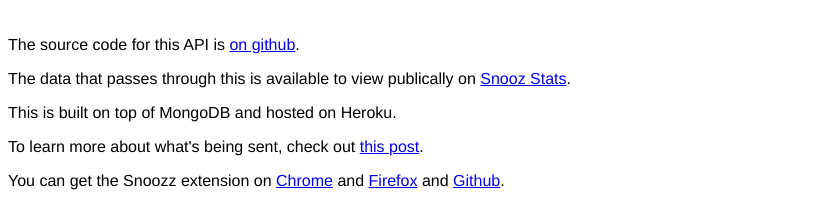
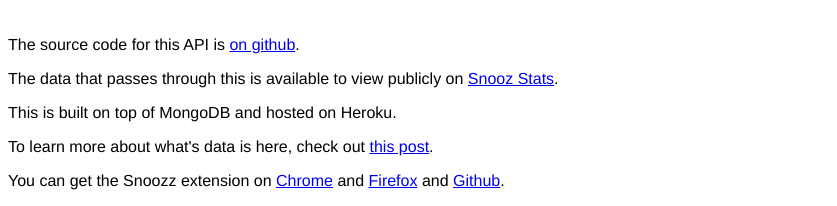
Before and after one commit to rohanb10/snoozz-stats, a website: page public/index.html in a window 1280 px wide. Shown: the part 211-417 px from the top of the page, without its empty margins (0-837 px from the left). Drawn offline with Linux system fonts and the light colour scheme.

Commit message:
fix links

```diff
--- a/public/index.html
+++ b/public/index.html
@@ -34,9 +34,9 @@
 <body>
 	<h1>Snoozz Stats API</h1>
 	<p>The source code for this API is <a href="https://github.com/rohanb10/snoozz-stats">on github</a>.</p>
-	<p>The data that passes through this is available to view publically on <a href="https://snoozz.me/stats.html">Snooz Stats</a>.</p>
+	<p>The data that passes through this is available to view publicly on <a href="https://snoozz.me/stats.html">Snooz Stats</a>.</p>
 	<p>This is built on top of MongoDB and hosted on Heroku.</p>
-	<p>To learn more about what's being sent, check out <a href="https://github.com/rohanb10">this post</a>.</p>
+	<p>To learn more about what's data is here, check out <a href="https://github.com/rohanb10/snoozz-tab-snoozing/issues/39">this post</a>.</p>
 	<p>You can get the Snoozz extension on <a href="https://chrome.google.com/webstore/detail/snoozz-snooze-tabs-window/lklendgldejcnkkaldoggoapclkepgfb">Chrome</a> and <a href="https://addons.mozilla.org/en-US/firefox/addon/snoozz/">Firefox</a> and <a href="https://github.com/rohanb10/snoozz-tab-snoozing/releases/latest/">Github</a>.</p>
 	<script type="text/javascript"></script>
 	<script src=""></script>
```
